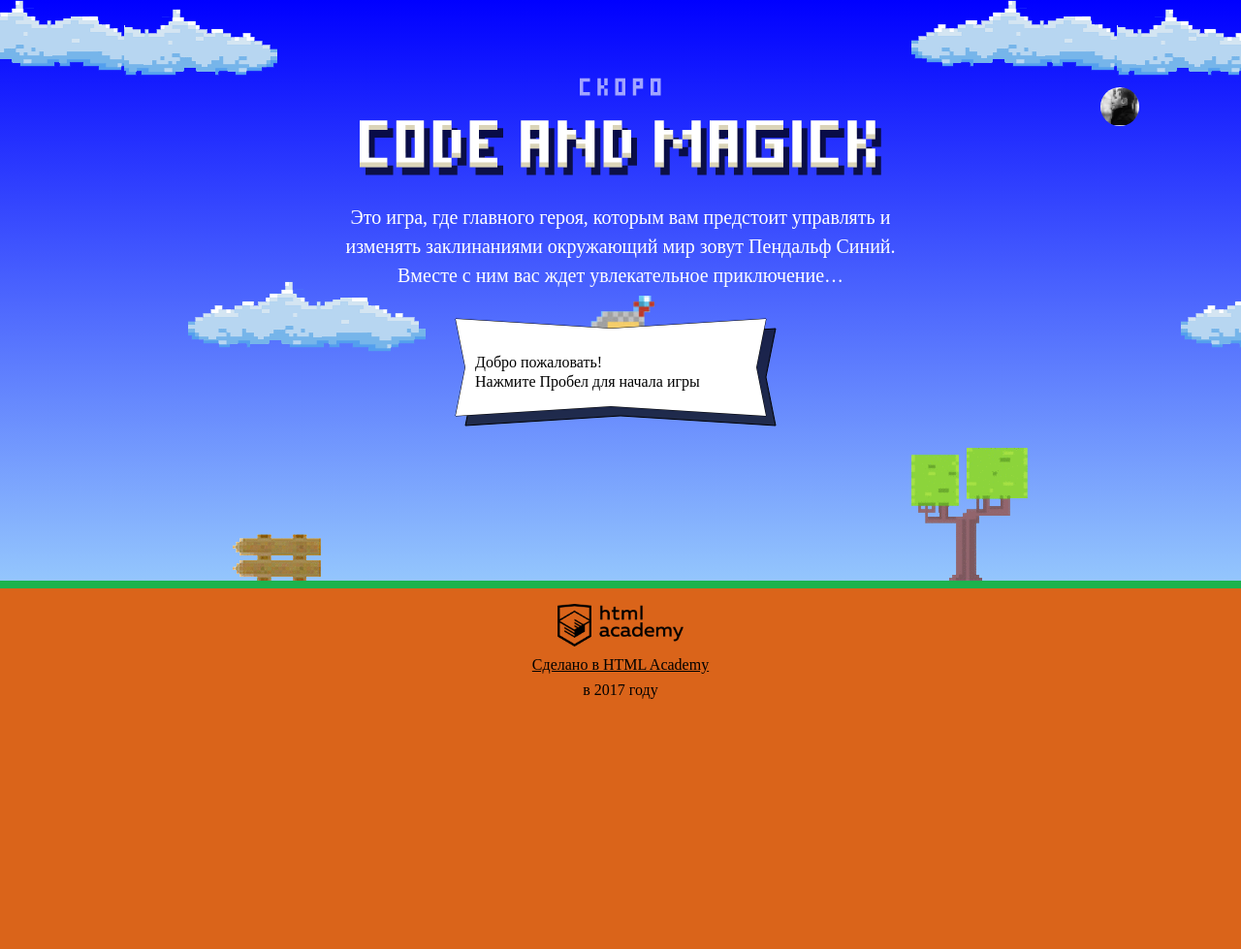
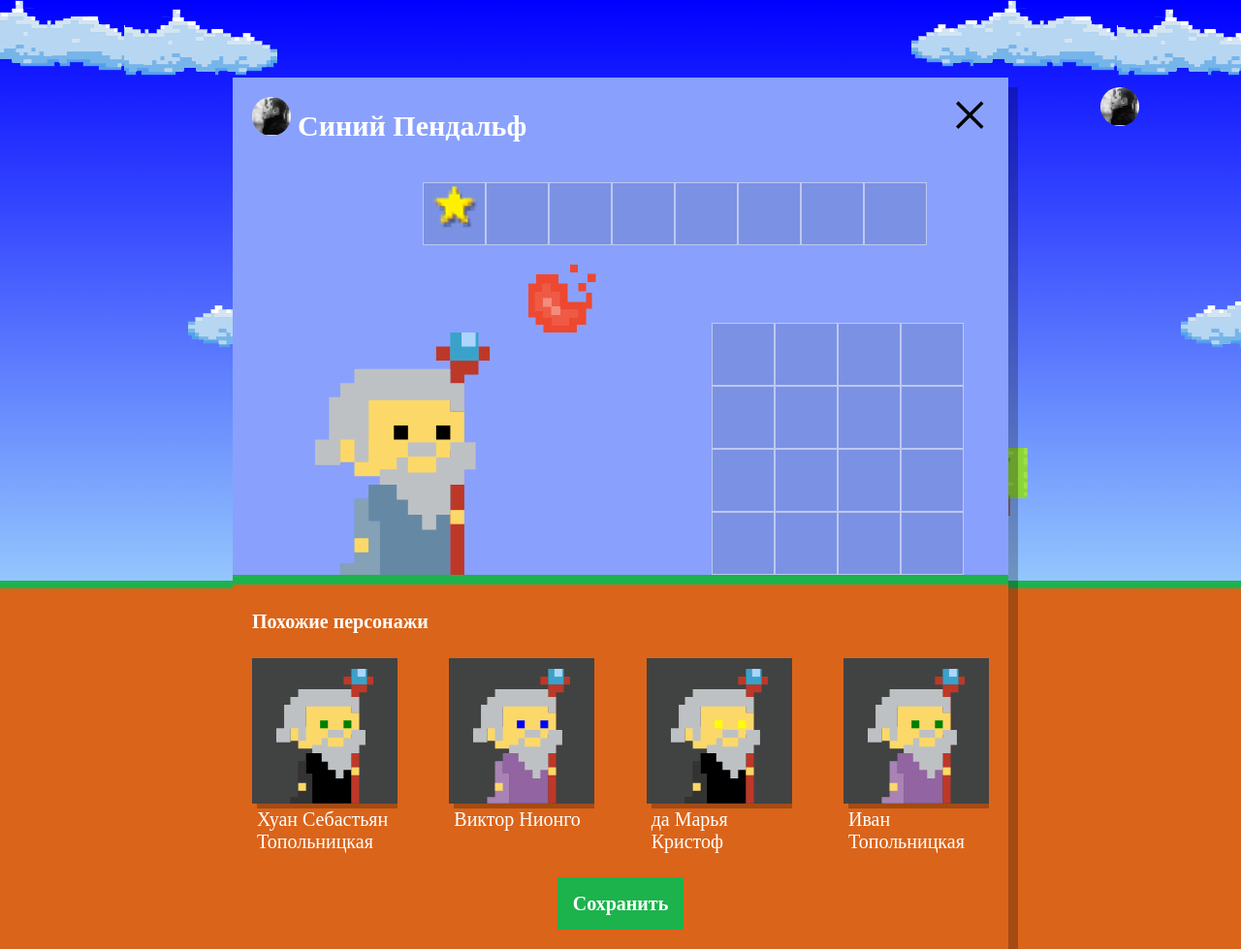
Before and after one commit to a-polunin/274677-code-and-magick, a website: page index.html in a window 1280 px wide. Shown: the whole page at 97% size. Before the commit the page ends 800 px from the top, so only its background shows below. Drawn offline with Linux system fonts and the light colour scheme; a web font is replaced by a local one.

Commit message:
Генерация рандомного массива объектов, заполнение шаблона данными и вставка на страницу

```diff
--- a/index.html
+++ b/index.html
@@ -205,6 +205,7 @@
 </script>
 
 <script src="js/stat.js"></script>
+<script src="js/setup.js"></script>
 <script src="js/game.js"></script>
 
 </body>
--- /dev/null
+++ b/js/setup.js
@@ -0,0 +1,92 @@
+'use strict';
+var PULL_OF_NAMES = ['Иван', 'Хуан Себастьян', 'Мария', 'Кристоф', 'Виктор', 'Юлия', 'Люпита', 'Вашингтон'];
+var PULL_OF_SURNAMES = ['да Марья', 'Верон', 'Мирабелла', 'Вальц', 'Онопко', 'Топольницкая', 'Нионго', 'Ирвинг'];
+var PULL_OF_COAT_COLORS = ['rgb(101, 137, 164)', 'rgb(241, 43, 107)', 'rgb(146, 100, 161)', 'rgb(56, 159, 117)', 'rgb(215, 210, 55)', 'rgb(0, 0, 0)'];
+var PULL_OF_EYES_COLORS = ['black', 'red', 'blue', 'yellow', 'green'];
+var NUMBER_OF_OBJECTS = 4;
+
+document.querySelector('.setup').classList.remove('hidden');
+document.querySelector('.setup-similar').classList.remove('hidden');
+
+var similarListElement = document.querySelector('.setup-similar-list');
+var similarWizardTemplate = document.querySelector('#similar-wizard-template')
+  .content
+  .querySelector('.setup-similar-item');
+
+// Блок заполнения массива объектами
+var createArray = function (num) {
+  var array = [];
+  for (var i = 0; i < num; i++) {
+    array.push(createRandomObj(PULL_OF_NAMES, PULL_OF_SURNAMES, PULL_OF_COAT_COLORS, PULL_OF_EYES_COLORS));
+  }
+  return array;
+};
+
+var createRandomObj = function (names, surnames, coatColors, eyesColors) {
+  var fullName = [getRandomElementFromArray(names), getRandomElementFromArray(surnames)];
+
+  var obj = {
+    name: getName(fullName),
+    coatColor: getRandomElementFromArray(coatColors),
+    eyesColor: getRandomElementFromArray(eyesColors)
+  };
+  return obj;
+};
+
+var getRandomElementFromArray = function (array) {
+  return array[getRandomInteger(0, array.length - 1)];
+};
+
+var getRandomInteger = function (min, max) {
+  var rand = min + Math.random() * (max + 1 - min);
+  rand = Math.floor(rand);
+
+  return rand;
+};
+
+var getName = function (fullName) {
+  return fullName.sort(compareRandom).join(' ');
+};
+
+function compareRandom(_a, _b) {
+  return Math.random() - 0.5;
+}
+
+// Блок создание волшебников и помещения их в элемент
+var fillElementByWizards = function (wizardTemplate, data) {
+  var fragment = document.createDocumentFragment();
+
+  for (var i = 0; i < data.length; i++) {
+    var wizardElement = createWizard(wizardTemplate);
+
+    fragment.appendChild(fillWizardByData(wizardElement, data[i]));
+  }
+
+  return fragment;
+};
+
+var createWizard = function (template) {
+  return template.cloneNode(true);
+};
+
+var fillWizardByData = function (wizard, data) {
+  var wizardName = wizard.querySelector('.setup-similar-label');
+  var wizarCoat = wizard.querySelector('.wizard-coat');
+  var wizarEyes = wizard.querySelector('.wizard-eyes');
+
+  wizardName.textContent = data.name;
+  wizarCoat.style.fill = data.coatColor;
+  wizarEyes.style.fill = data.eyesColor;
+
+  return wizard;
+};
+
+var render = function (parentElement, childElement) {
+  parentElement.appendChild(childElement);
+};
+
+// Вызываем функции и рендерим
+var data = createArray(NUMBER_OF_OBJECTS);
+var wizards = fillElementByWizards(similarWizardTemplate, data);
+
+render(similarListElement, wizards);
```
